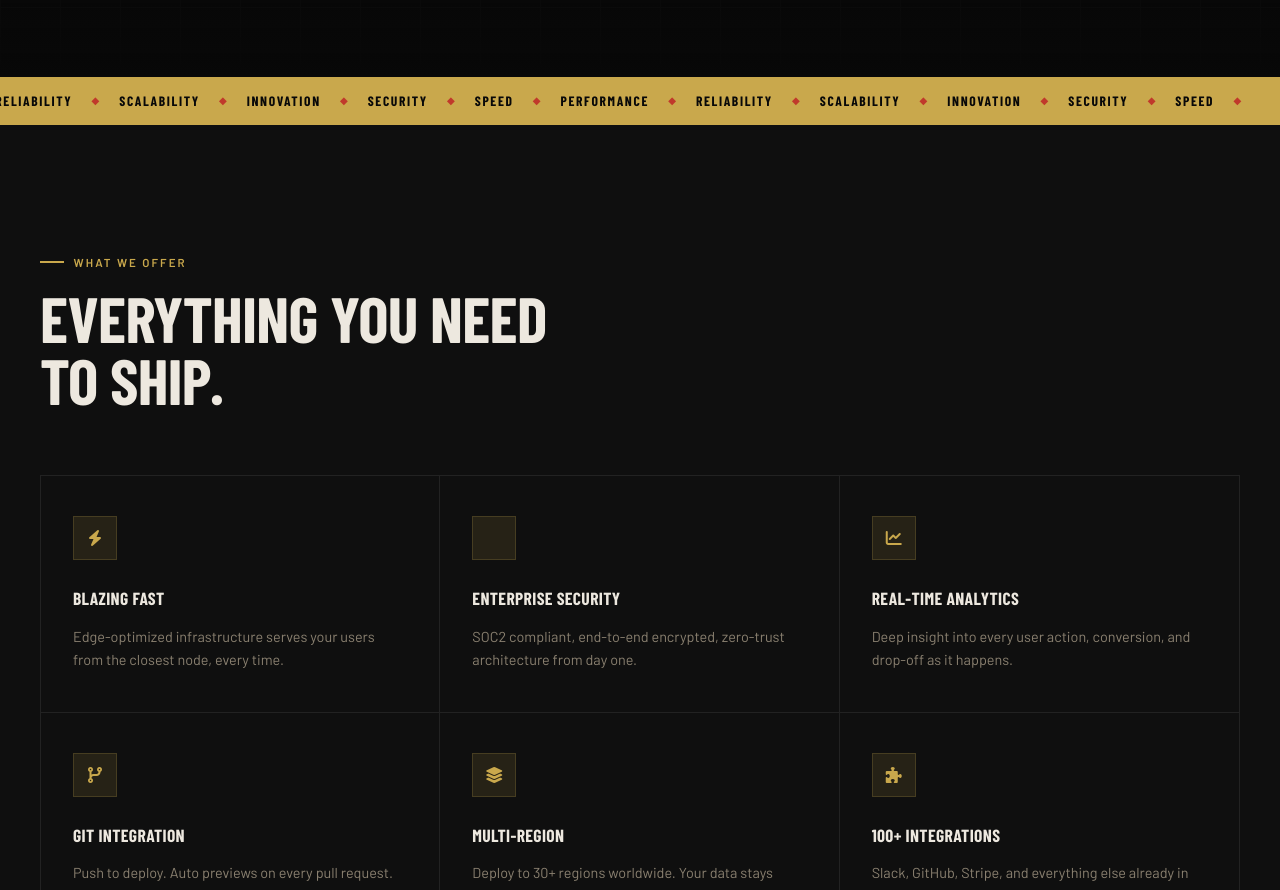
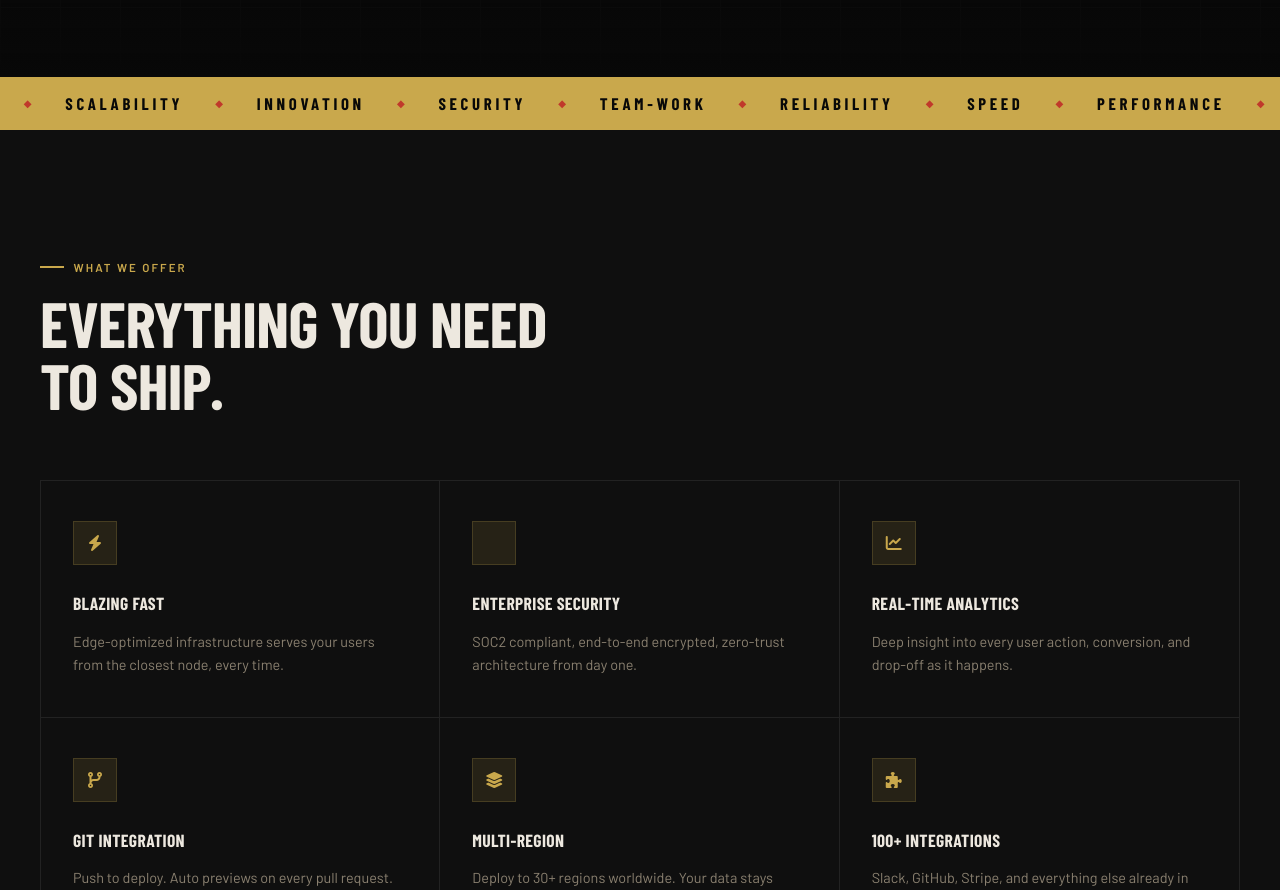
Before and after one commit to TobyRotimi/TobyTech, a plain HTML site: page index.html in a window 1280 px wide. Shown: the part 953-1843 px from the top of the page. Drawn offline with nearby package versions, Linux system fonts and the light colour scheme; some icons are missing; a web font is replaced by a local one.

```diff
--- a/index.html
+++ b/index.html
@@ -81,13 +81,18 @@
                 <span>Scalability</span><span class="marquee-dot" aria-hidden="true">◆</span>
                 <span>Innovation</span><span class="marquee-dot" aria-hidden="true">◆</span>
                 <span>Security</span><span class="marquee-dot" aria-hidden="true">◆</span>
+                <span>Team-work</span><span class="marquee-dot" aria-hidden="true">◆</span>
+                <span>Reliability</span><span class="marquee-dot" aria-hidden="true">◆</span>
                 <span>Speed</span><span class="marquee-dot" aria-hidden="true">◆</span>
                 <span>Performance</span><span class="marquee-dot" aria-hidden="true">◆</span>
                 <span>Reliability</span><span class="marquee-dot" aria-hidden="true">◆</span>
                 <span>Scalability</span><span class="marquee-dot" aria-hidden="true">◆</span>
                 <span>Innovation</span><span class="marquee-dot" aria-hidden="true">◆</span>
                 <span>Security</span><span class="marquee-dot" aria-hidden="true">◆</span>
+                <span>Team-work</span><span class="marquee-dot" aria-hidden="true">◆</span>
                 <span>Speed</span><span class="marquee-dot" aria-hidden="true">◆</span>
+                <span>Reliability</span><span class="marquee-dot" aria-hidden="true">◆</span>
+
             </div>
         </div>
 
--- a/style.css
+++ b/style.css
@@ -549,30 +549,35 @@
     overflow: hidden;
     background: var(--gold);
     padding: 13px 0;
+    width: 100%;
 }
 
 .marquee-track {
     display: flex;
     align-items: center;
+    width: max-content;
     gap: 0;
-    width: max-content;
-    animation: marquee 22s linear infinite;
+    /* Remove gap to avoid math misalignment */
+    animation: marquee 20s linear infinite;
 }
 
 .marquee-track span {
     font-family: var(--font-display);
     font-weight: 700;
-    font-size: 0.85rem;
-    letter-spacing: .12em;
+    font-size: 1.05rem;
+    letter-spacing: .22em;
     text-transform: uppercase;
     color: var(--black);
-    padding: 0 1.2rem;
+    /* This padding handles all the spacing safely */
+    padding: 0 2rem;
+    flex-shrink: 0;
 }
 
 .marquee-dot {
     color: var(--red) !important;
     font-size: 0.6rem !important;
     padding: 0 !important;
+    flex-shrink: 0;
 }
 
 
@@ -617,6 +622,7 @@
     text-transform: uppercase;
     color: var(--text);
 }
+
 
 .section-header {
     margin-bottom: 4rem;
```
